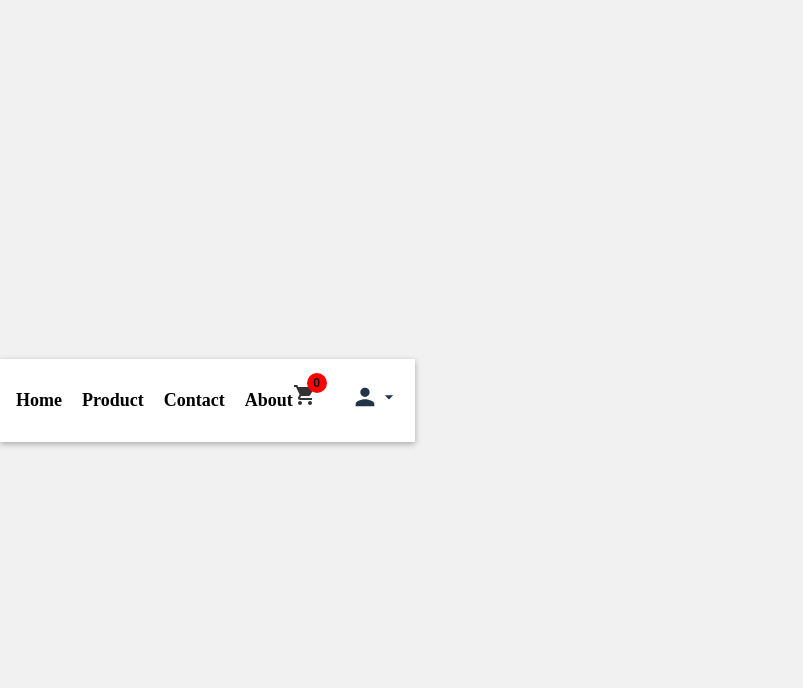
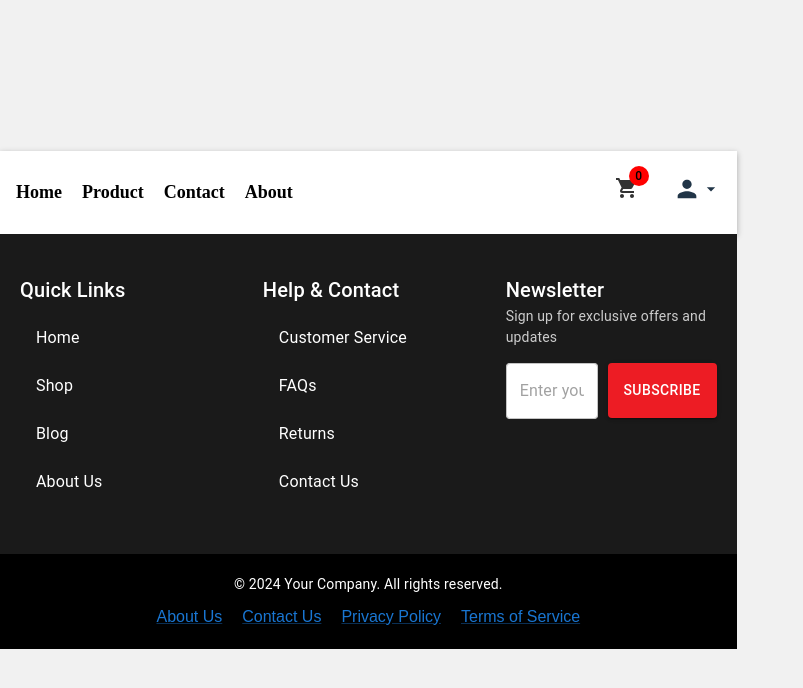
Before and after one commit to asnasharin/ecommerce-mern, a React (Vite) app in the folder client/: page /product in a window 1280 px wide. Shown: the top 688 px of the page, without its empty margins (0-803 px from the left). Built offline with nearby package versions, Linux system fonts and the light colour scheme.

Commit message:
feat: add Newsletter component and footer section

```diff
--- a/client/src/App.jsx
+++ b/client/src/App.jsx
@@ -5,6 +5,8 @@ import Login from './components/User/Login';
 import Header from './components/layouts/Header/Header';
 import Home from './components/Home/Home';
 import Product from './components/Product/Product';
+import Footer from './components/layouts/Footer/Footer';
+import Newsletter from './components/layouts/Footer/Newsletter/NewsLetter';
 
 function App() {
   return (
@@ -16,6 +18,8 @@ function App() {
         <Route path="/login" element={<Login />} />
         <Route path='/product' element={<Product />} />
       </Routes>
+      <Newsletter />
+      <Footer />
     </Router>
   );
 }
--- a/client/src/components/layouts/Footer/Footer.jsx
+++ b/client/src/components/layouts/Footer/Footer.jsx
@@ -1,10 +1,21 @@
-import React from 'react'
-import "./Footer.scss"
+import React from 'react';
+import { Box, Typography, Link } from '@mui/material';
+import styles from './Footer.module.scss';
 
-function Footer() {
+const Footer = () => {
   return (
-    <div>Footer</div>
-  )
-}
+    <Box component="footer" className={styles.footer}>
+      <Typography variant="body2" className={styles.text}>
+        © 2024 Your Company. All rights reserved.
+      </Typography>
+      <Box className={styles.links}>
+        <Link href="/about" className={styles.link}>About Us</Link>
+        <Link href="/contact" className={styles.link}>Contact Us</Link>
+        <Link href="/privacy" className={styles.link}>Privacy Policy</Link>
+        <Link href="/terms" className={styles.link}>Terms of Service</Link>
+      </Box>
+    </Box>
+  );
+};
 
-export default Footer
+export default Footer;
--- /dev/null
+++ b/client/src/components/layouts/Footer/Footer.module.scss
@@ -0,0 +1,27 @@
+.footer {
+    background-color: black;
+    padding: 20px;
+    text-align: center;
+    color: white;
+  }
+
+  .text {
+    margin-bottom: 10px;
+  }
+
+  .links {
+    display: flex;
+    justify-content: center;
+    gap: 20px;
+    margin-top: 10px;
+  }
+
+  .link {
+    color: white;
+    text-decoration: none;
+    font-weight: bold;
+
+    &:hover {
+      text-decoration: underline;
+    }
+  }
--- a/client/src/components/layouts/Footer/Newsletter/NewsLetter.jsx
+++ b/client/src/components/layouts/Footer/Newsletter/NewsLetter.jsx
@@ -1,10 +1,78 @@
-import React from 'react'
-import "./NewsLetter.scss"
+import React from 'react';
+import { Box, Typography, TextField, Button, Grid, List, ListItem, ListItemText } from '@mui/material';
+import styles from './NewsLetter.module.scss';
 
-function NewsLetter() {
+const Newsletter = () => {
   return (
-    <div>NewsLetter</div>
-  )
-}
+    <Box className={styles.newsletterSection}>
+      <Grid container spacing={4}>
+        {/* Left Side: Quick Links */}
+        <Grid item xs={12} md={4}>
+          <Typography variant="h6" className={styles.title}>
+            Quick Links
+          </Typography>
+          <List>
+            <ListItem>
+              <ListItemText primary="Home" />
+            </ListItem>
+            <ListItem>
+              <ListItemText primary="Shop" />
+            </ListItem>
+            <ListItem>
+              <ListItemText primary="Blog" />
+            </ListItem>
+            <ListItem>
+              <ListItemText primary="About Us" />
+            </ListItem>
+          </List>
+        </Grid>
 
-export default NewsLetter
+        {/* Middle: Help & Contact */}
+        <Grid item xs={12} md={4}>
+          <Typography variant="h6" className={styles.title}>
+            Help & Contact
+          </Typography>
+          <List>
+            <ListItem>
+              <ListItemText primary="Customer Service" />
+            </ListItem>
+            <ListItem>
+              <ListItemText primary="FAQs" />
+            </ListItem>
+            <ListItem>
+              <ListItemText primary="Returns" />
+            </ListItem>
+            <ListItem>
+              <ListItemText primary="Contact Us" />
+            </ListItem>
+          </List>
+        </Grid>
+
+        {/* Right Side: Newsletter Signup */}
+        <Grid item xs={12} md={4}>
+          <Typography variant="h6" className={styles.title}>
+            Newsletter
+          </Typography>
+          <Typography variant="body2" className={styles.subtitle}>
+            Sign up for exclusive offers and updates
+          </Typography>
+          <Box display="flex" alignItems="center" mt={2} gap="10px" >
+            <TextField
+              variant="outlined"
+              placeholder="Enter your email"
+              className={styles.inputField}
+              InputProps={{
+                style: { backgroundColor: 'white', borderRadius: '4px' },
+              }}
+            />
+            <Button variant="contained" className={styles.subscribeButton}>
+              Subscribe
+            </Button>
+          </Box>
+        </Grid>
+      </Grid>
+    </Box>
+  );
+};
+
+export default Newsletter;
--- /dev/null
+++ b/client/src/components/layouts/Footer/Newsletter/NewsLetter.module.scss
@@ -0,0 +1,37 @@
+.newsletterSection {
+    background-color: #1a1a1a;
+    color: white;
+    padding: 40px 20px;
+  }
+
+  .title {
+    font-weight: bold;
+    color: #ffffff;
+    margin-bottom: 15px;
+  }
+
+  .subtitle {
+    color: #cccccc;
+    margin-bottom: 15px;
+  }
+
+  .inputField {
+    flex: 1;
+    margin-right: 10px;
+  }
+
+  .subscribeButton {
+    background-color: #ed1c24 !important;
+    color: white;
+    font-weight: bold;
+    height: 55px !important;
+
+    &:hover {
+      background-color: #f44336;
+      color: black;
+    }
+  }
+
+  .listItem {
+    color: #cccccc;
+  }
```
Also changed, not shown: client/src/components/layouts/Footer/Footer.scss (deleted), client/src/components/layouts/Footer/Newsletter/NewsLetter.scss (deleted).
